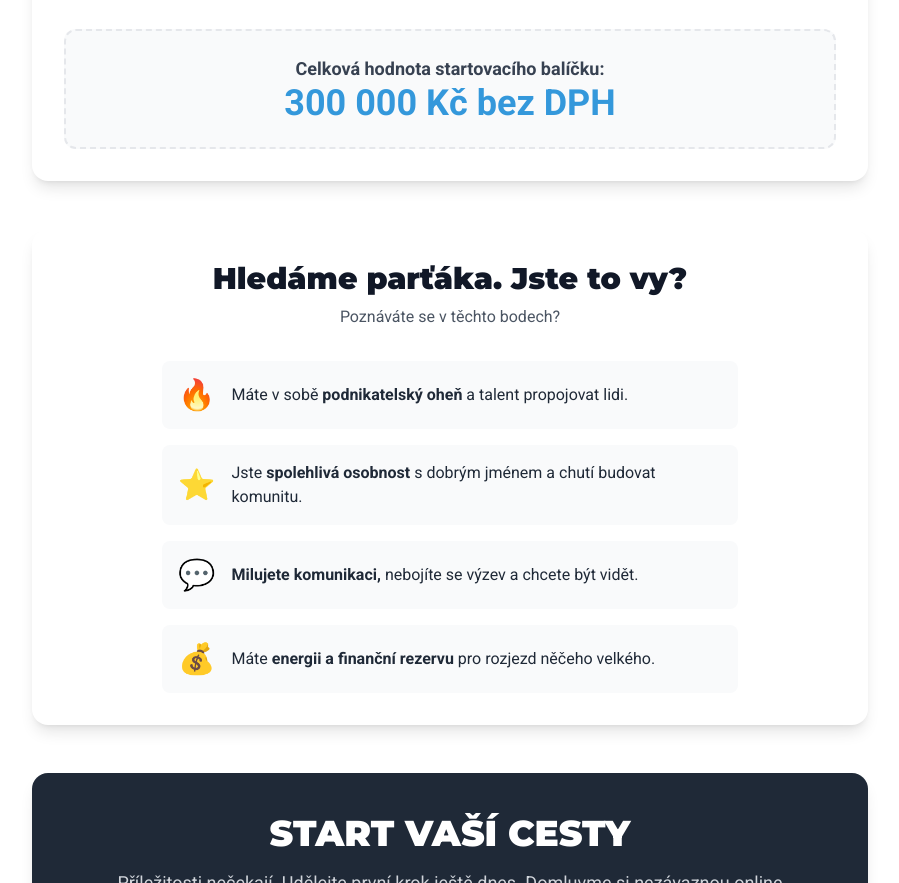
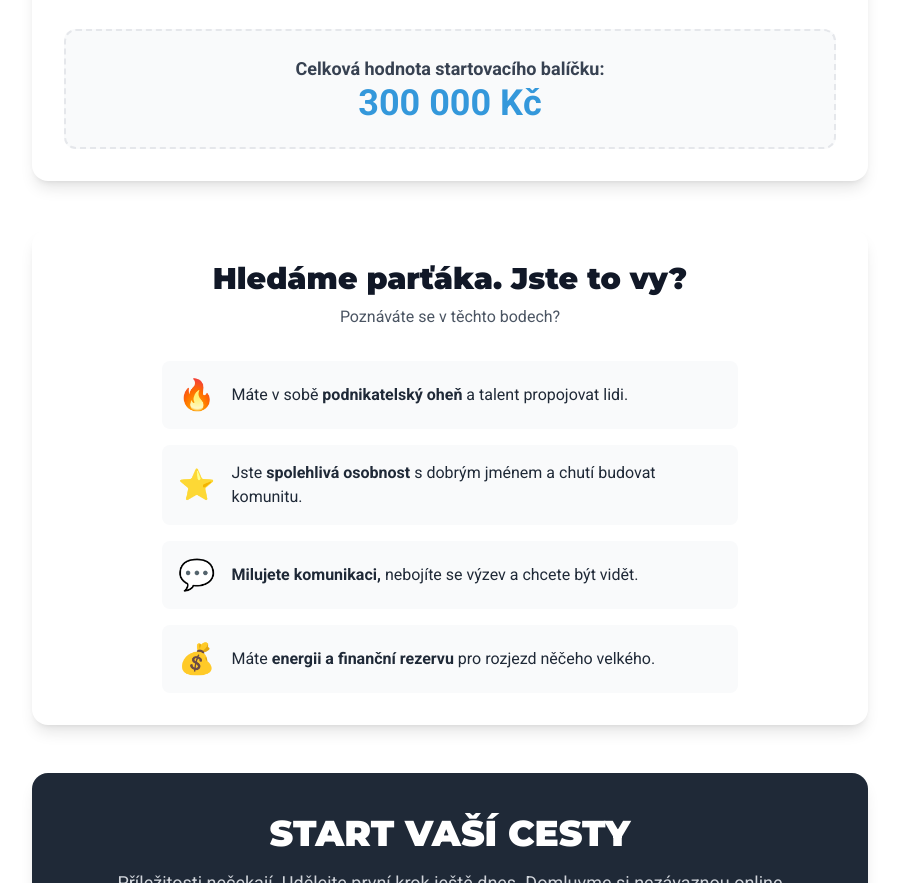
Before and after one commit to GABIKAMRK/FRANSIZA-WEB-SMARTU, a plain HTML site: page index.html in a window 1280 px wide. Shown: the part 1351-2234 px from the top of the page, without its empty margins (190-1089 px from the left). Drawn offline with nearby package versions, Linux system fonts and the light colour scheme.

Commit message:
Update index.html

```diff
--- a/index.html
+++ b/index.html
@@ -157,7 +157,7 @@
             </div>
             <div class="mt-8 text-center bg-gray-50 border-2 border-dashed border-gray-200 p-6 rounded-xl">
                 <p class="text-lg font-semibold text-gray-700">Celková hodnota startovacího balíčku:</p>
-                <p class="text-4xl font-black" style="color: var(--sn-blue);">300 000 Kč bez DPH</p>
+                <p class="text-4xl font-black" style="color: var(--sn-blue);">300 000 Kč</p>
             </div>
         </section>
 
```
